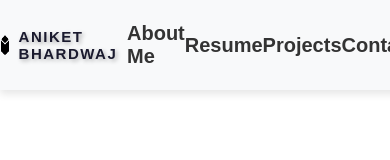
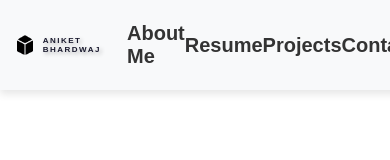
Before and after one commit to aniket44788/Fitness-Website, a React (Vite) app: page / in a window 390 px wide. Shown: the top 160 px of the page. Built offline with nearby package versions, Linux system fonts and the light colour scheme.

Commit message:
media-query

```diff
--- a/src/Navbar/Navbar.css
+++ b/src/Navbar/Navbar.css
@@ -82,17 +82,17 @@
   .name {
     width: 30%;
     text-align: center;
-    font-size: 22px;
+    font-size: 15px;
     justify-content: left;
     padding-left: 10px;
     border: 2px solid red;
   }
   .name-box{
-    width: 10%;
+    width: 20%;
     height: 20px;
   }
   .name-h4{
-    font-size: 15px;
+    font-size: 8px;
   }
 
   .heading-1 {
@@ -105,7 +105,7 @@
 
   .heading-1 h3 {
     flex-direction: row;
-    font-size: 12px;
+    font-size: 8px;
     padding: 8px 0;
     /* border: 2px solid black; */
   }
@@ -124,7 +124,7 @@
   .name {
     width: 30%;
     text-align: center;
-    font-size: 24px;
+    font-size: 15px;
     justify-content: left;
     padding-left: 10px;
     /* border: 2px red solid; */
@@ -137,7 +137,7 @@
   }
 
   .heading-1 h3 {
-    font-size: 18px;
+    font-size: 8px;
     padding: 10px 0;
   }
 }
```
